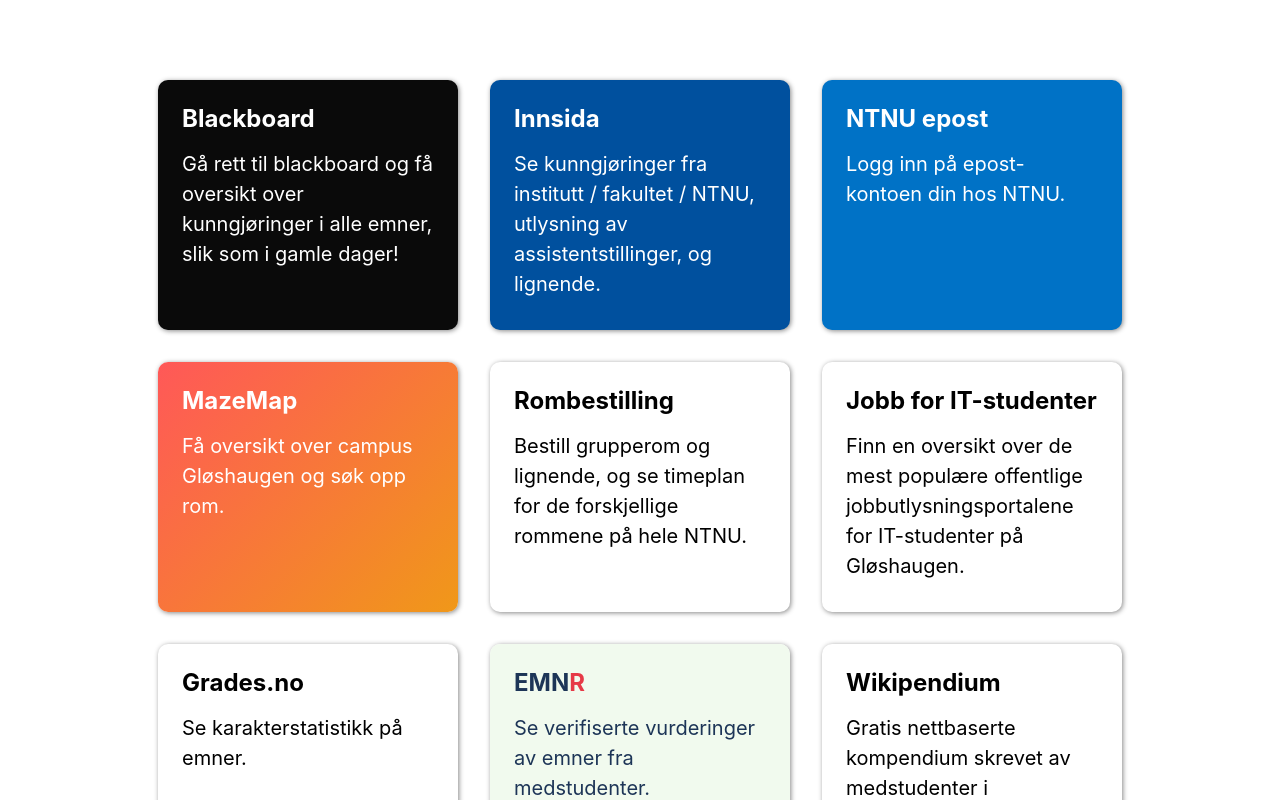
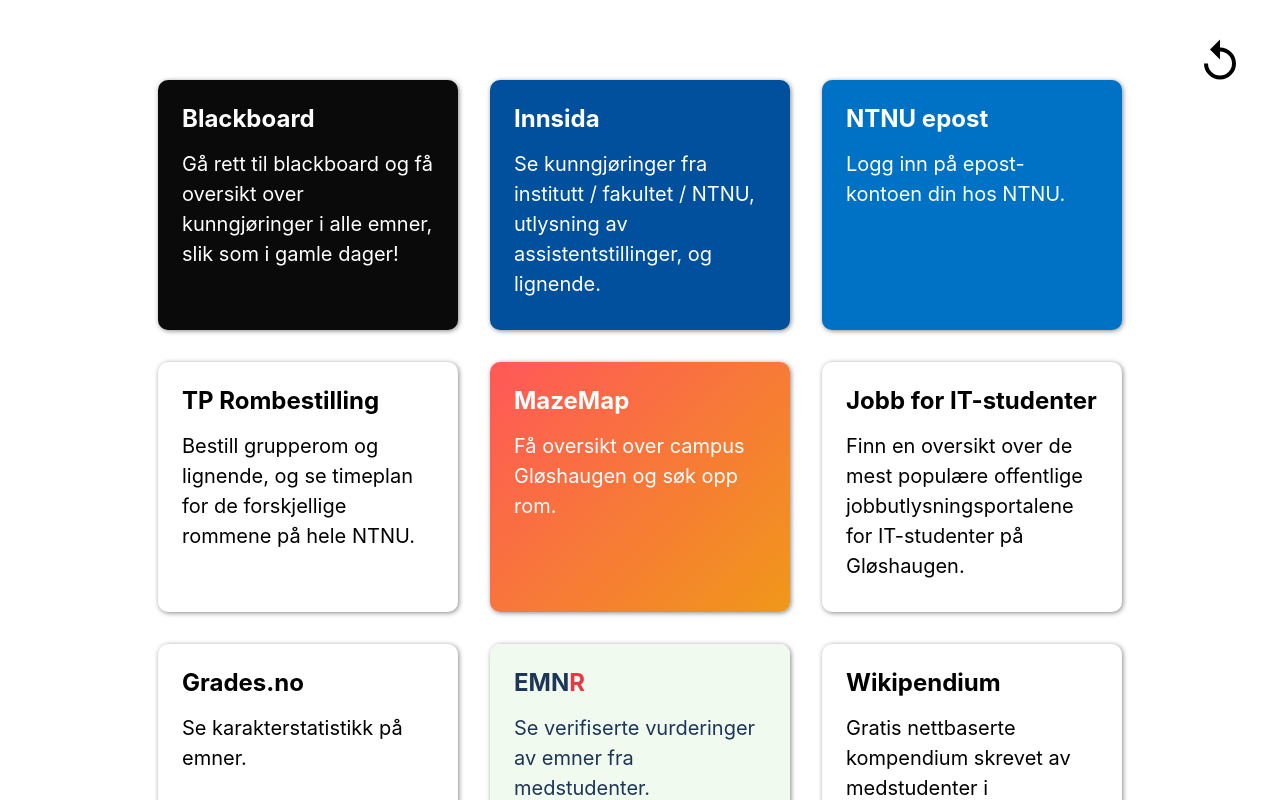
Before and after one commit to koseprogg/data-start, a Next.js app: page / in a window 1280 px wide. Shown: the top 800 px of the page. Built offline with nearby package versions, Linux system fonts and the light colour scheme.

Commit message:
Make links removeable

```diff
--- /dev/null
+++ b/components/LinkCard.js
@@ -0,0 +1,35 @@
+import React from "react";
+import Link from "next/link";
+import styles from "../styles/Home.module.css";
+
+const LinkCard = ({
+  className = "",
+  name,
+  description,
+  url,
+  internal = false,
+  closeColor = "black",
+  onClose,
+}) => {
+  const content = (
+    <div
+      onClick={() => (window.location.href = url)}
+      className={`${styles.card} ${className}`}
+    >
+      <h2>{name}</h2>
+      <p>{description}</p>
+      <button
+        onClick={(e) => {
+          e.stopPropagation();
+          onClose();
+        }}
+        style={{ color: closeColor }}
+      >
+        &#x2715;
+      </button>
+    </div>
+  );
+  return internal ? <Link href="/work">{content}</Link> : content;
+};
+
+export default LinkCard;
--- a/pages/index.js
+++ b/pages/index.js
@@ -1,175 +1,204 @@
+import React, { useState, useEffect } from "react";
 import Head from "next/head";
-import Link from "next/link";
 import styles from "../styles/Home.module.css";
 import Image from "../components/Image";
+import LinkCard from "../components/LinkCard";
+
+const links = [
+  {
+    url: "https://ntnu.blackboard.com/webapps/portal/execute/tabs/tabAction?tab_tab_group_id=_70_1",
+    className: styles.bb,
+    name: "Blackboard",
+    description:
+      "Gå rett til blackboard og få oversikt over kunngjøringer i alle emner, slik som i gamle dager!",
+    closeColor: "white",
+  },
+  {
+    url: "https://innsida.ntnu.no/start#/feed/",
+    className: styles.innsida,
+    name: "Innsida",
+    description:
+      "Se kunngjøringer fra institutt / fakultet / NTNU, utlysning av assistentstillinger, og lignende.",
+    closeColor: "white",
+  },
+  {
+    url: "http://mail.ntnu.no/",
+    className: styles.mail,
+    name: "NTNU epost",
+    description: "Logg inn på epost-kontoen din hos NTNU.",
+    closeColor: "white",
+  },
+  {
+    url: "https://tp.uio.no/ntnu/rombestilling/",
+    name: "TP Rombestilling",
+    description:
+      "Bestill grupperom og lignende, og se timeplan for de forskjellige rommene på hele NTNU.",
+  },
+  {
+    url: "https://use.mazemap.com/#v=1&config=ntnu&zlevel=1&center=10.404042,63.417890&zoom=14.6&campusid=1&utm_medium=longurl",
+    className: styles.mazemap,
+    name: "MazeMap",
+    description: "Få oversikt over campus Gløshaugen og søk opp rom.",
+    closeColor: "white",
+  },
+  {
+    url: "/work",
+    name: "Jobb for IT-studenter",
+    description:
+      "Finn en oversikt over de mest populære offentlige jobbutlysningsportalene for IT-studenter på Gløshaugen.",
+    internal: true,
+  },
+  {
+    url: "https://grades.no",
+    className: styles.grades,
+    name: "Grades.no",
+    description: "Se karakterstatistikk på emner.",
+  },
+  {
+    url: "https://emnr.no",
+    className: styles.emnr,
+    name: (
+      <>
+        EMN<span style={{ color: "rgb(230, 57, 70)" }}>R</span>
+      </>
+    ),
+    description: "Se verifiserte vurderinger av emner fra medstudenter.",
+    closeColor: "white",
+  },
+  {
+    url: "https://www.wikipendium.no",
+    name: "Wikipendium",
+    description:
+      "Gratis nettbaserte kompendium skrevet av medstudenter i wikiformat.",
+  },
+  {
+    url: "https://dvikan.no/gamle-ntnu-eksamener/",
+    name: "Dvikan gamle eksamener",
+    description: "Finn eldre eksamener på dvikan.no.",
+  },
+  {
+    url: "https://fsweb.no/studentweb/login.jsf?inst=FSNTNU",
+    name: "Studentweb",
+    description:
+      "Meld deg opp i emner, sjekk eksamensdatoer og se vurderinger.",
+  },
+  {
+    url: "https://app.vitnemalsportalen.no/vp/login",
+    className: styles.vitnemal,
+    name: "Vitnemålsportalen",
+    description:
+      "Hent signert karakterutskrift, med mulighet for å dele via epost til arbeidsgiver.",
+  },
+  {
+    url: "https://abakus.no",
+    className: styles.abakus,
+    name: (
+      <span className={styles.image}>
+        <Image src={"./abakus.png"} alt="Abakus Logo" height={25} width={110} />
+      </span>
+    ),
+    description: "Nettsiden til linjeforeningen Abakus.",
+    closeColor: "white",
+  },
+  {
+    url: "https://online.ntnu.no",
+    className: styles.online,
+    name: (
+      <span className={styles.image}>
+        <Image src={"./online.svg"} alt="Online Logo" height={25} width={100} />
+      </span>
+    ),
+    description: "Nettsiden til linjeforeningen Online.",
+    closeColor: "white",
+  },
+  {
+    url: "https://tihlde.org",
+    className: styles.tihlde,
+    name: (
+      <span className={styles.image}>
+        <Image src={"./tihlde.png"} alt="Tihlde Logo" height={25} width={140} />
+      </span>
+    ),
+    description: "Nettsiden til linjeforeningen Tihlde.",
+    closeColor: "white",
+  },
+];
+
+function generateDefaultConfig() {
+  const defaultConfig = [];
+  for (let index = 0; index < 15; index++) {
+    defaultConfig.push(true);
+  }
+  return defaultConfig;
+}
 
 export default function Home() {
+  const [activeLinks, setActiveLinks] = useState([]);
+
+  function closeLink(index) {
+    const activeLinksCopy = [...activeLinks];
+    activeLinksCopy[index] = false;
+    setActiveLinks(activeLinksCopy);
+  }
+
+  function reset() {
+    setActiveLinks(generateDefaultConfig());
+  }
+
+  useEffect(() => {
+    if (
+      !!localStorage.getItem("activeLinks") &&
+      JSON.parse(localStorage.getItem("activeLinks")).length >= 15
+    ) {
+      setActiveLinks(JSON.parse(localStorage.getItem("activeLinks")));
+    } else {
+      reset();
+    }
+  }, []);
+
+  useEffect(() => {
+    localStorage.setItem("activeLinks", JSON.stringify(activeLinks));
+  }, [activeLinks]);
+
   return (
     <div className={styles.container}>
       <Head>
         <title>Data-start</title>
-        <meta name="description" content="Generated by create next app" />
+        <meta
+          name="description"
+          content="Startsiden for IT-studenter på Gløshaugen"
+        />
         <link rel="icon" href="/favicon.ico" />
       </Head>
 
       <main className={styles.main}>
+        <button
+          className={styles.button}
+          onClick={(e) => {
+            reset();
+          }}
+        >
+          <span className={styles.image}>
+            <Image
+              src={"./replay.svg"}
+              alt="Tilbakestill"
+              height={48}
+              width={48}
+            />
+          </span>
+        </button>
         <div className={styles.grid}>
-          <a
-            href="https://ntnu.blackboard.com/webapps/portal/execute/tabs/tabAction?tab_tab_group_id=_70_1"
-            className={`${styles.card} ${styles.bb}`}
-          >
-            <h2>Blackboard</h2>
-            <p>
-              Gå rett til blackboard og få oversikt over kunngjøringer i alle
-              emner, slik som i gamle dager!
-            </p>
-          </a>
-
-          <a
-            href="https://innsida.ntnu.no/start#/feed/"
-            className={`${styles.card} ${styles.innsida}`}
-          >
-            <h2>Innsida</h2>
-            <p>
-              Se kunngjøringer fra institutt / fakultet / NTNU, utlysning av
-              assistentstillinger, og lignende.
-            </p>
-          </a>
-
-          <a
-            href="http://mail.ntnu.no/"
-            className={`${styles.card} ${styles.mail}`}
-          >
-            <h2>NTNU epost</h2>
-            <p>Logg inn på epost-kontoen din hos NTNU.</p>
-          </a>
-
-          <a
-            href="https://use.mazemap.com/#v=1&config=ntnu&zlevel=1&center=10.404042,63.417890&zoom=14.6&campusid=1&utm_medium=longurl"
-            className={`${styles.card} ${styles.mazemap}`}
-          >
-            <h2>MazeMap</h2>
-            <p>Få oversikt over campus Gløshaugen og søk opp rom.</p>
-          </a>
-
-          <a
-            href="https://tp.uio.no/ntnu/rombestilling/"
-            className={styles.card}
-          >
-            <h2>Rombestilling</h2>
-            <p>
-              Bestill grupperom og lignende, og se timeplan for de forskjellige
-              rommene på hele NTNU.
-            </p>
-          </a>
-
-          <Link href="/work">
-            <a className={styles.card}>
-              <h2>Jobb for IT-studenter</h2>
-              <p>
-                Finn en oversikt over de mest populære offentlige
-                jobbutlysningsportalene for IT-studenter på Gløshaugen.
-              </p>
-            </a>
-          </Link>
-
-          <a href="https://grades.no" className={styles.card}>
-            <h2>Grades.no</h2>
-            <p>Se karakterstatistikk på emner.</p>
-          </a>
-
-          <a href="https://emnr.no" className={`${styles.card} ${styles.emnr}`}>
-            <h2>
-              EMN<span style={{ color: "rgb(230, 57, 70)" }}>R</span>
-            </h2>
-            <p>Se verifiserte vurderinger av emner fra medstudenter.</p>
-          </a>
-
-          <a href="https://www.wikipendium.no" className={styles.card}>
-            <h2>Wikipendium</h2>
-            <p>
-              Gratis nettbaserte kompendium skrevet av medstudenter i
-              wikiformat.
-            </p>
-          </a>
-
-          <a
-            href="https://dvikan.no/gamle-ntnu-eksamener/"
-            className={styles.card}
-          >
-            <h2>Dvikan gamle eksamener</h2>
-            <p>Finn eldre eksamener på dvikan.no</p>
-          </a>
-
-          <a
-            href="https://fsweb.no/studentweb/login.jsf?inst=FSNTNU"
-            className={styles.card}
-          >
-            <h2>Studentweb</h2>
-            <p>Meld deg opp i emner, sjekk eksamensdatoer og se vurderinger</p>
-          </a>
-
-          <a
-            href="https://app.vitnemalsportalen.no/vp/login"
-            className={`${styles.card} ${styles.vitnemal}`}
-          >
-            <h2>Vitnemålsportalen</h2>
-            <p>
-              Hent signert karakterutskrift, med mulighet for å dele via epost
-              til (potensiell) arbeidsgiver
-            </p>
-          </a>
-
-          <a
-            href="https://abakus.no"
-            className={`${styles.card} ${styles.abakus}`}
-          >
-            <h2>
-              <span className={styles.image}>
-                <Image
-                  src={"./abakus.png"}
-                  alt="Abakus Logo"
-                  height={25}
-                  width={110}
-                />{" "}
-              </span>
-            </h2>
-            <p>Nettsiden til linjeforeningen Abakus.</p>
-          </a>
-
-          <a
-            href="https://online.ntnu.no"
-            className={`${styles.card} ${styles.online}`}
-          >
-            <h2>
-              <span className={styles.image}>
-                <Image
-                  src={"./online.svg"}
-                  alt="Online Logo"
-                  height={25}
-                  width={100}
-                />{" "}
-              </span>
-            </h2>
-            <p>Nettsiden til linjeforeningen Online.</p>
-          </a>
-
-          <a
-            href="https://tihlde.org"
-            className={`${styles.card} ${styles.tihlde}`}
-          >
-            <h2>
-              <span className={styles.image}>
-                <Image
-                  src={"./tihlde.png"}
-                  alt="Tihlde Logo"
-                  height={25}
-                  width={140}
-                />{" "}
-              </span>
-            </h2>
-            <p>Nettsiden til linjeforeningen Tihlde.</p>
-          </a>
+          {links.map((metadata, key) =>
+            activeLinks[key] ? (
+              <LinkCard
+                key={key}
+                {...metadata}
+                onClose={() => closeLink(key)}
+              />
+            ) : (
+              <React.Fragment key={key}></React.Fragment>
+            )
+          )}
         </div>
       </main>
 
--- a/styles/Home.module.css
+++ b/styles/Home.module.css
@@ -86,6 +86,42 @@
   min-height: 250px;
   box-shadow: 1px 1px 5px #888888;
   transition: box-shadow 0.3s;
+  position: relative;
+  cursor: pointer;
+}
+
+.card button, .button {
+  background: transparent;
+  border: none;
+  position: absolute;
+  right: 0;
+  top: 4rem;
+  font-size: 1.2rem;
+  cursor: pointer;
+  transform: translate(-50%, -50%) scale(1);
+  transition: transform 0.5s;
+}
+
+.card button {
+  display: none;
+  bottom: 0;
+  top: unset;
+  transition: transform 0.1s;
+}
+
+
+.card:hover button {
+  display: unset;
+}
+
+.card button:hover {
+  transform: translate(-50%, -50%) scale(1.25);
+  transition: transform 0.1s;
+}
+
+.button:hover {
+  transform: translate(-50%, -50%) rotate(-120deg) scale(1.25);
+  transition: transform 0.5s;
 }
 
 .bb {
```
Also changed, not shown: public/replay.png (added), public/replay.svg (added).
